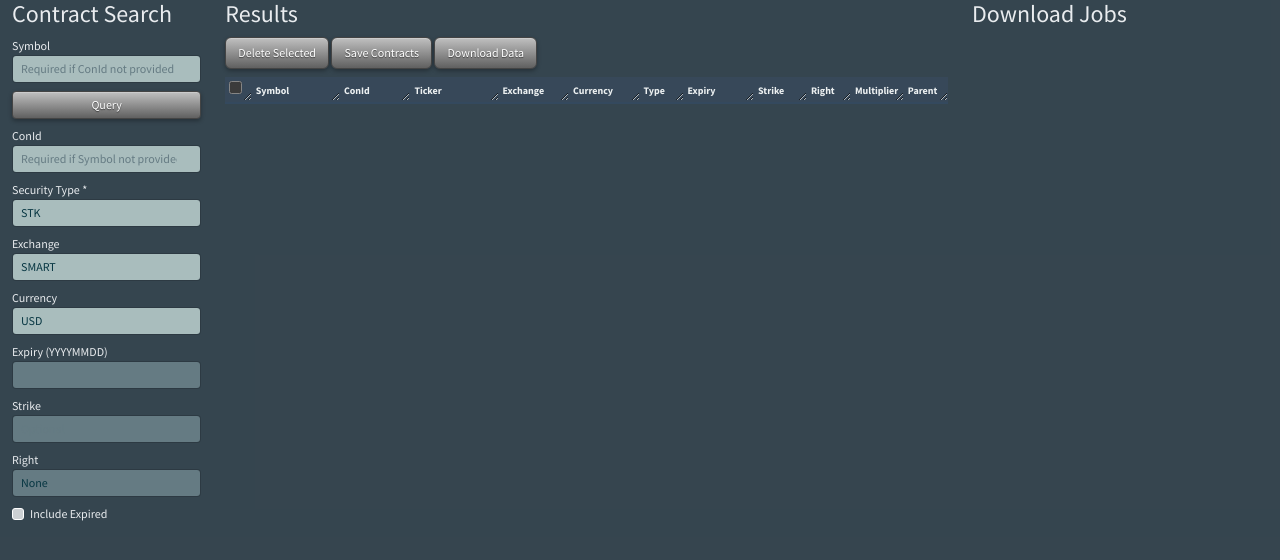
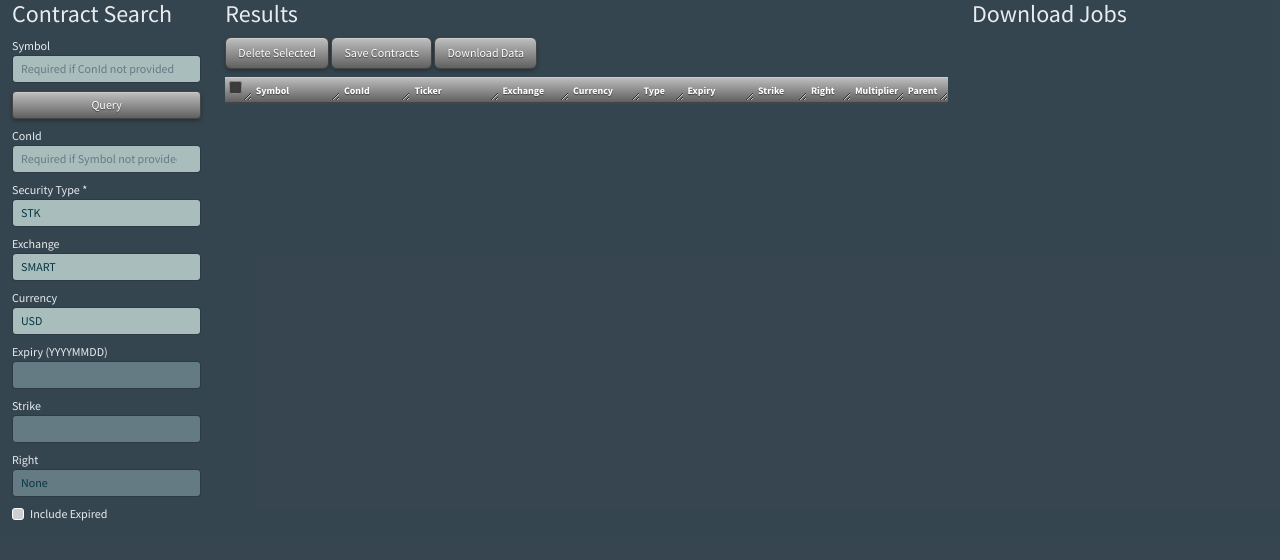
Before and after one commit to alacazar/ib-connect, a Flask app: page / in a window 1280 px wide. Shown: the top 560 px of the page. Run offline with Flask 3, Linux system fonts and the light colour scheme; lists and menus that the app fills with data are empty; some libraries are stand-ins or nearby versions.

Commit message:
Make grid header metallic to match button styling

```diff
--- a/ib_connect/gui/static/css/custom.css
+++ b/ib_connect/gui/static/css/custom.css
@@ -57,11 +57,13 @@ body {
   width: 5%;
 }
 
-/* Distinct header styling */
+/* Metallic header matching buttons */
 #resultsTable thead th {
-  background-color: #2c3e50 !important;
-  color: #ecf0f1 !important;
-  border-bottom: 2px solid #34495e !important;
+  background: linear-gradient(to bottom, #c0c0c0, #606060) !important;
+  color: #fff !important;
+  border-bottom: 2px solid #444 !important;
+  text-shadow: 0 1px 1px rgba(0,0,0,0.5) !important;
+  box-shadow: inset 0 1px 0 rgba(255,255,255,0.2) !important;
 }
 
 /* Remove horizontal scrollbar */
```
